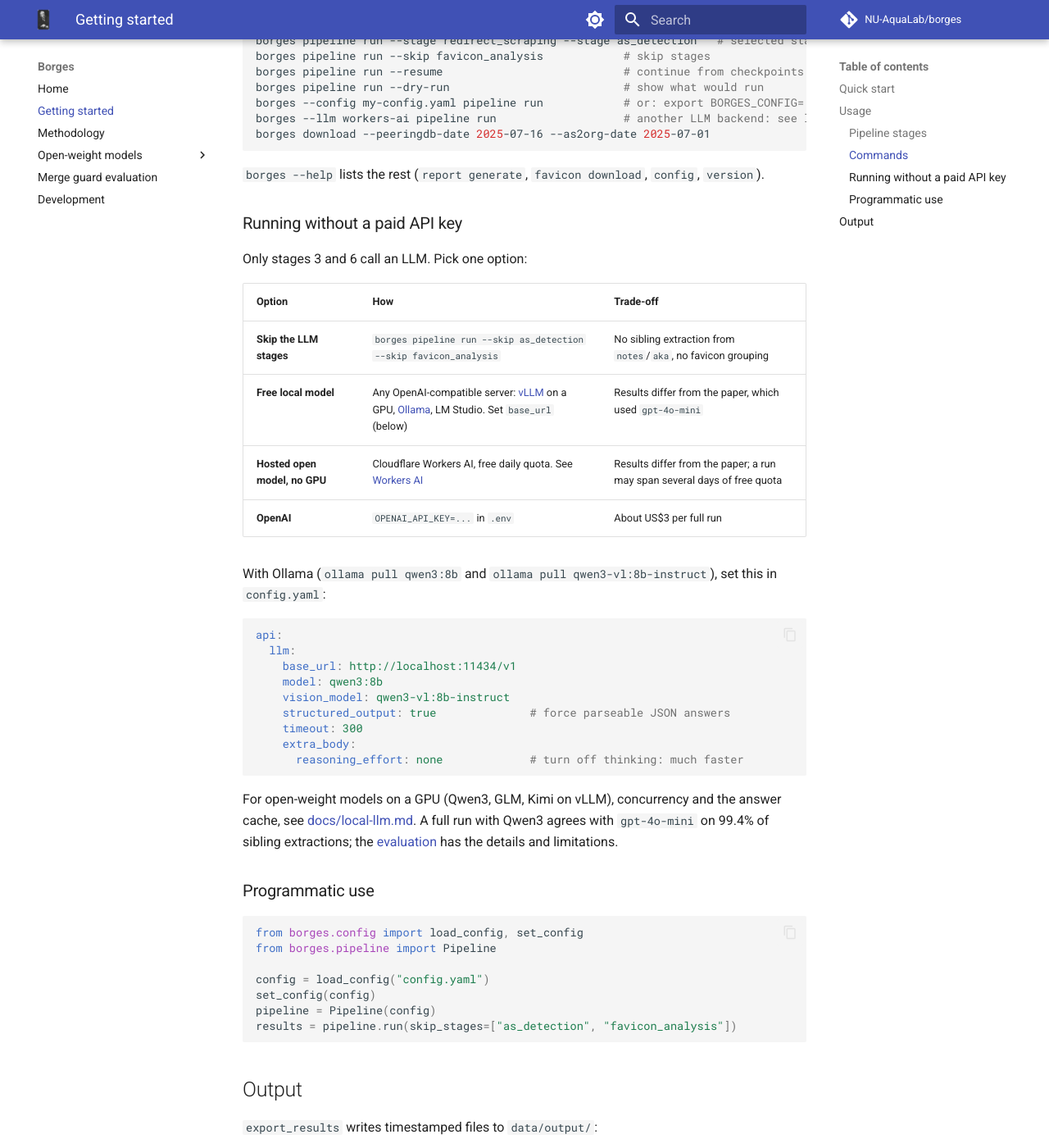
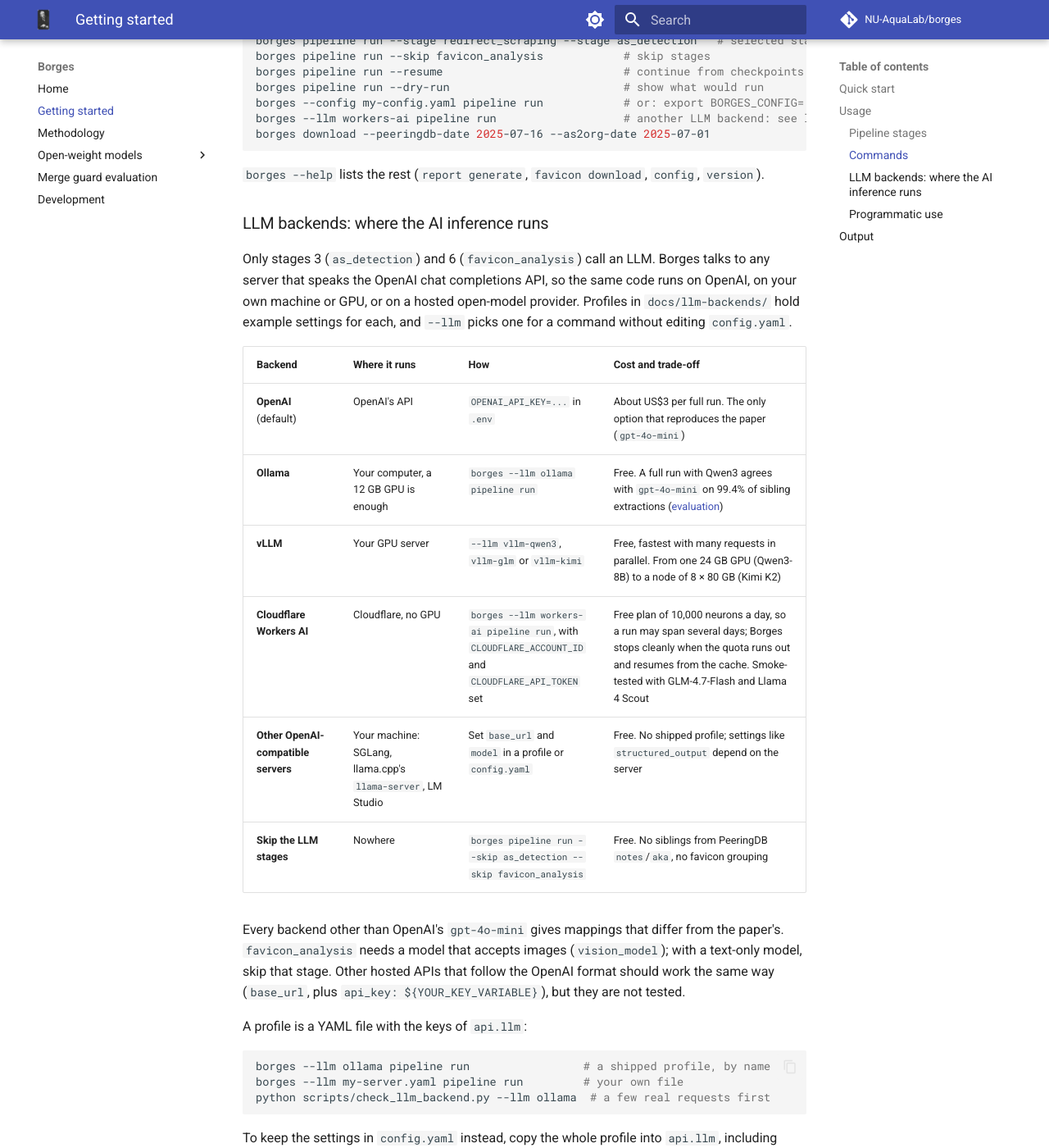
Before and after one commit to NU-AquaLab/borges, an MkDocs documentation site: the page built from docs/getting-started.md, in a window 1280 px wide and 1400 px high, scrolled down 1259 px. Shown: the whole window at 82% size. Built offline with MkDocs 1.6.1 and Material for MkDocs 9.7.7, drawn with Linux system fonts in a browser that asks for light colours; comment, search, counter and statistics services are not loaded; some of the changed text lies outside the part shown.

Commit message:
Describe every LLM backend in the README and getting-started guide
Co-Authored-By: Claude Opus 5.5 <noreply@anthropic.com>

````diff
--- a/docs/getting-started.md
+++ b/docs/getting-started.md
@@ -50,36 +50,40 @@ borges download --peeringdb-date 2025-07-16 --as2org-date 2025-07-01
 
 `borges --help` lists the rest (`report generate`, `favicon download`, `config`, `version`).
 
-### Running without a paid API key
+### LLM backends: where the AI inference runs
 
-Only stages 3 and 6 call an LLM. Pick one option:
+Only stages 3 (`as_detection`) and 6 (`favicon_analysis`) call an LLM. Borges talks to
+any server that speaks the OpenAI chat completions API, so the same code runs on
+OpenAI, on your own machine or GPU, or on a hosted open-model provider. Profiles in
+`docs/llm-backends/` hold example settings for each, and `--llm` picks one for a
+command without editing `config.yaml`.
 
-| Option | How | Trade-off |
-|---|---|---|
-| **Skip the LLM stages** | `borges pipeline run --skip as_detection --skip favicon_analysis` | No sibling extraction from `notes`/`aka`, no favicon grouping |
-| **Free local model** | Any OpenAI-compatible server: [vLLM](https://docs.vllm.ai) on a GPU, [Ollama](https://ollama.com), LM Studio. Set `base_url` (below) | Results differ from the paper, which used `gpt-4o-mini` |
-| **Hosted open model, no GPU** | Cloudflare Workers AI, free daily quota. See [Workers AI](local-llm.md#cloudflare-workers-ai-no-gpu) | Results differ from the paper; a run may span several days of free quota |
-| **OpenAI** | `OPENAI_API_KEY=...` in `.env` | About US$3 per full run |
+| Backend | Where it runs | How | Cost and trade-off |
+|---|---|---|---|
+| **OpenAI** (default) | OpenAI's API | `OPENAI_API_KEY=...` in `.env` | About US$3 per full run. The only option that reproduces the paper (`gpt-4o-mini`) |
+| **Ollama** | Your computer, a 12 GB GPU is enough | `borges --llm ollama pipeline run` | Free. A full run with Qwen3 agrees with `gpt-4o-mini` on 99.4% of sibling extractions ([evaluation](open-weight-evaluation.md)) |
+| **vLLM** | Your GPU server | `--llm vllm-qwen3`, `vllm-glm` or `vllm-kimi` | Free, fastest with many requests in parallel. From one 24 GB GPU (Qwen3-8B) to a node of 8 × 80 GB (Kimi K2) |
+| **Cloudflare Workers AI** | Cloudflare, no GPU | `borges --llm workers-ai pipeline run`, with `CLOUDFLARE_ACCOUNT_ID` and `CLOUDFLARE_API_TOKEN` set | Free plan of 10,000 neurons a day, so a run may span several days; Borges stops cleanly when the quota runs out and resumes from the cache. Smoke-tested with GLM-4.7-Flash and Llama 4 Scout |
+| **Other OpenAI-compatible servers** | Your machine: SGLang, llama.cpp's `llama-server`, LM Studio | Set `base_url` and `model` in a profile or `config.yaml` | Free. No shipped profile; settings like `structured_output` depend on the server |
+| **Skip the LLM stages** | Nowhere | `borges pipeline run --skip as_detection --skip favicon_analysis` | Free. No siblings from PeeringDB `notes`/`aka`, no favicon grouping |
 
-With Ollama (`ollama pull qwen3:8b` and `ollama pull qwen3-vl:8b-instruct`), set this in
-`config.yaml`:
+Every backend other than OpenAI's `gpt-4o-mini` gives mappings that differ from the
+paper's. `favicon_analysis` needs a model that accepts images (`vision_model`); with a
+text-only model, skip that stage. Other hosted APIs that follow the OpenAI format
+should work the same way (`base_url`, plus `api_key: ${YOUR_KEY_VARIABLE}`), but
+they are not tested.
 
-```yaml
-api:
-  llm:
-    base_url: http://localhost:11434/v1
-    model: qwen3:8b
-    vision_model: qwen3-vl:8b-instruct
-    structured_output: true              # force parseable JSON answers
-    timeout: 300
-    extra_body:
-      reasoning_effort: none             # turn off thinking: much faster
+A profile is a YAML file with the keys of `api.llm`:
+
+```bash
+borges --llm ollama pipeline run                 # a shipped profile, by name
+borges --llm my-server.yaml pipeline run         # your own file
+python scripts/check_llm_backend.py --llm ollama  # a few real requests first
 ```
 
-For open-weight models on a GPU (Qwen3, GLM, Kimi on vLLM), concurrency and the
-answer cache, see [docs/local-llm.md](local-llm.md). A full run with Qwen3 agrees with
-`gpt-4o-mini` on 99.4% of sibling extractions; the
-[evaluation](open-weight-evaluation.md) has the details and limitations.
+To keep the settings in `config.yaml` instead, copy the whole profile into `api.llm`,
+including `timeout`. [Open-weight models](local-llm.md) explains each
+setting, concurrency and the answer cache.
 
 ### Programmatic use
 
````
Also changed, not shown: CHANGELOG.md (+3 -0 lines), README.md (+29 -25 lines).
